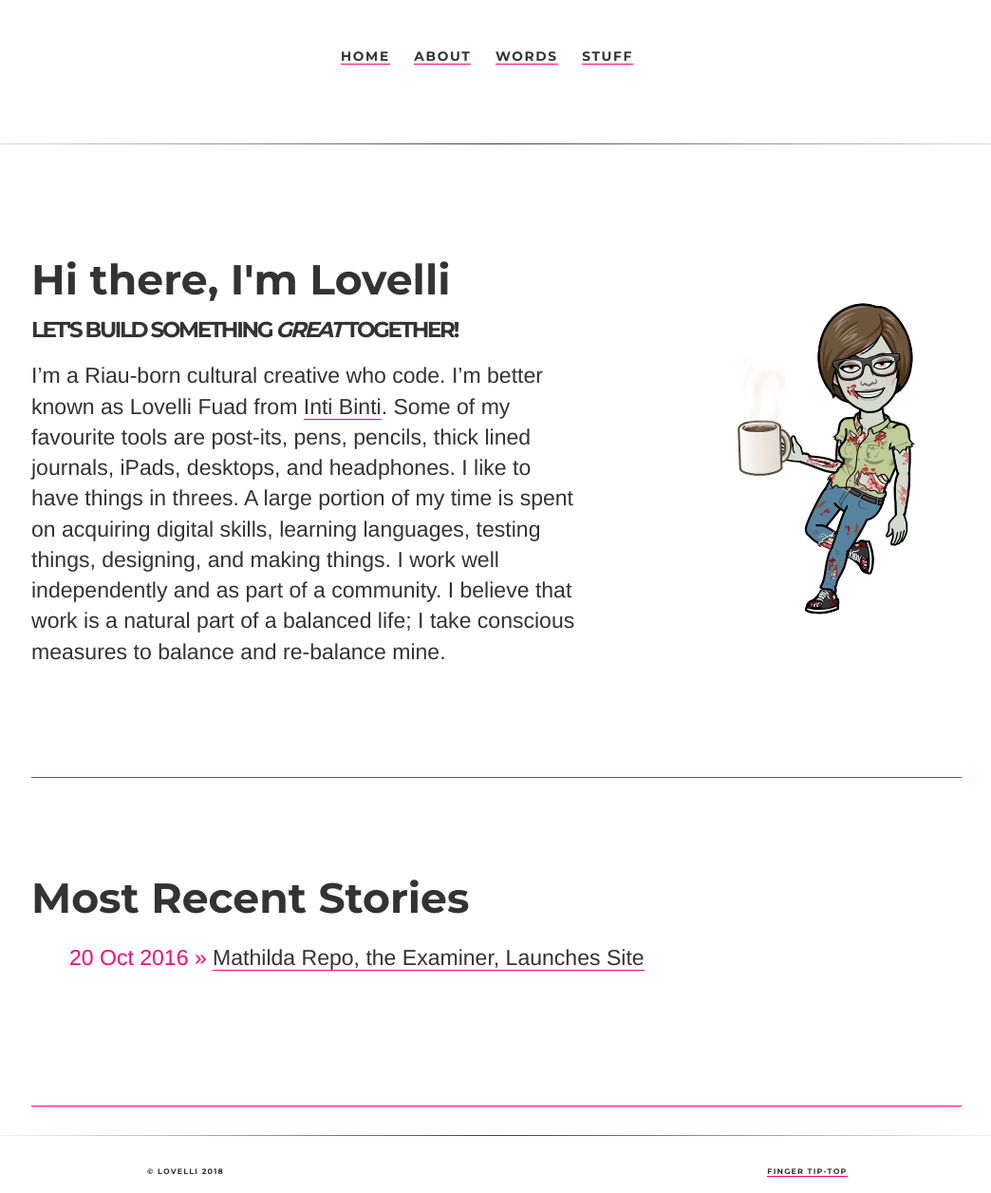
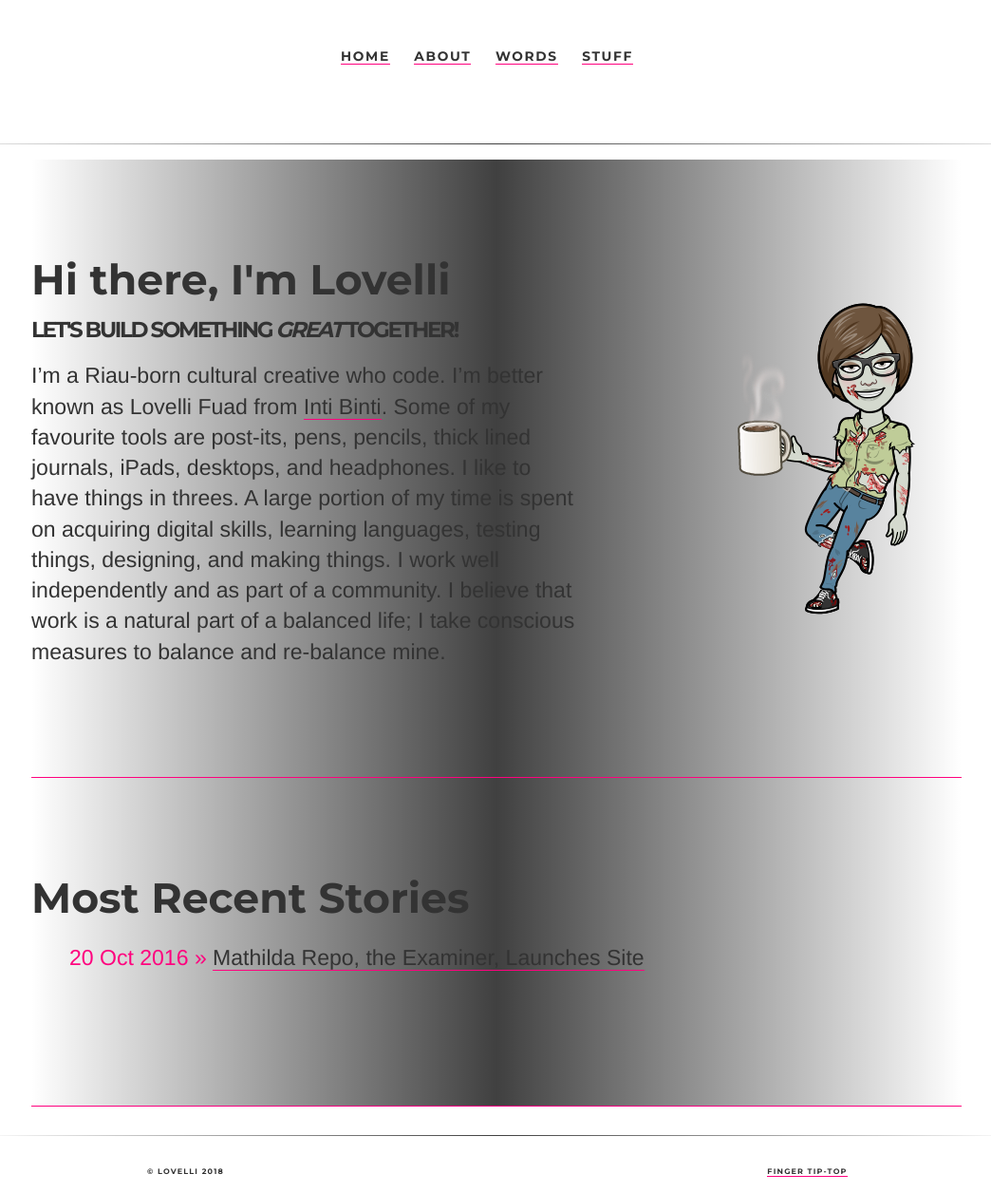
Before and after one commit to ariesti/ariesti.github.io, a Jekyll site: the page built from index.html, in a window 1280 px wide. Shown: the whole page at 95% size, without its empty margins (117-1161 px from the left). Built offline with Jekyll 4.4.1, drawn with Linux system fonts in a browser that asks for light colours.

Commit message:
Update main.css

```diff
--- a/css/main.css
+++ b/css/main.css
@@ -114,6 +114,7 @@ body {
 	padding-bottom: 100px;
 	background-color: #fff;
 	border-bottom: 1px solid #ff017e;
+	background-image: linear-gradient(to right, rgba(0, 0, 0, 0), rgba(0, 0, 0, 0.75), rgba(0, 0, 0, 0));
 }
 
 #middle { padding-top: 30px; padding-bottom: 30px; background-color: #fff; }
```
